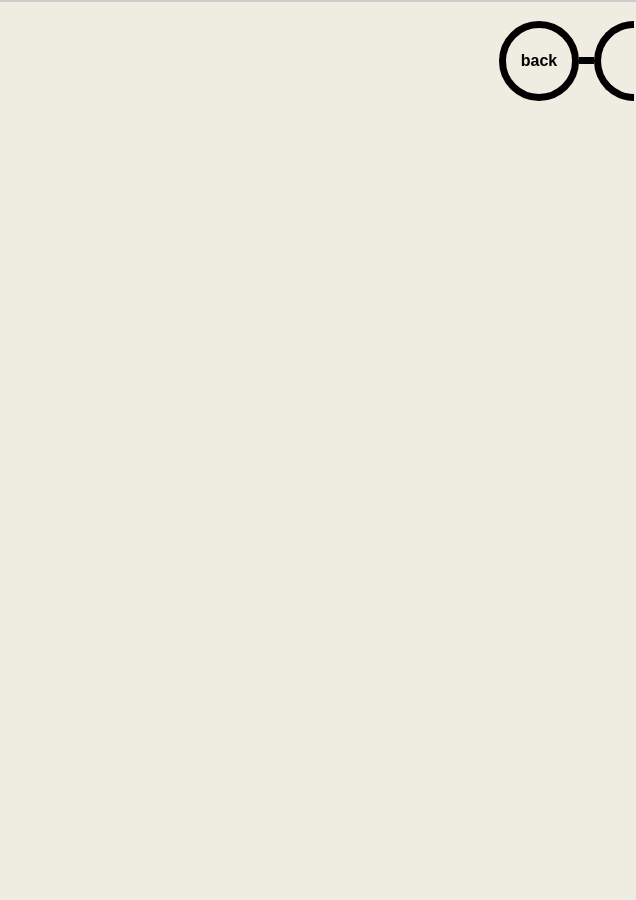
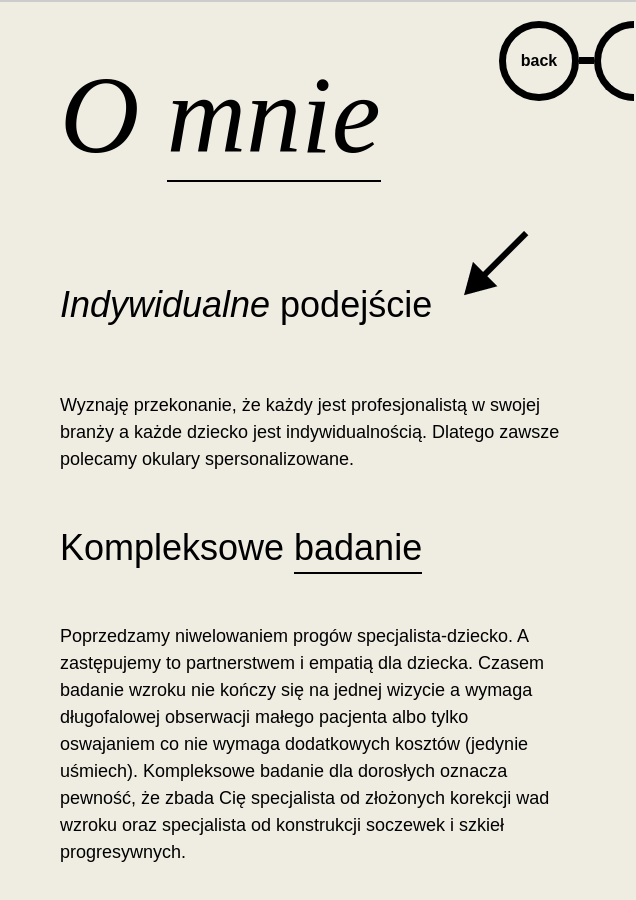
Before and after one commit to astacus777/optician-astro, an Astro site: page /about-us in a window 1280 px wide. Shown: the full height of the page, 644-1280 px from the left. Built offline with nearby package versions, Linux system fonts and the light colour scheme; Astro itself is replaced by a stand-in of ours; a web font is replaced by a local one.

Commit message:
about us page - all components added

```diff
--- a/src/pages/about-us.astro
+++ b/src/pages/about-us.astro
@@ -16,6 +16,20 @@ import '../styles/contact.css';
     <div class="bg-img-contaniner">
     </div>
 
+    <div class="about-us-container">
+      <p class="title-about-us italic">O <span class="border-b-2 border-black pb-1">mnie</span></p>
+      <div class="flex">
+      <p class="text-[36px] mt-[3rem] mb-[3rem]"> <span class="italic font-light font-montserrat">Indywidualne  </span><span class="font-medium ">podejście</span></p>
+      <img src="Arrow 4.png" class="mb-[6rem] ml-8" alt="">
+    </div>
+
+        <p class="about-us-text1">Wyznaję przekonanie, że każdy jest profesjonalistą w swojej branży a każde dziecko jest indywidualnością. Dlatego zawsze polecamy okulary spersonalizowane.</p>
+
+        <p class="text-[36px] mt-[3rem] mb-[3rem]"> <span class="font-medium ">Kompleksowe</span>  <span class="border-b-2 border-black pb-1">badanie</span> </p>
+
+        <p class="about-us-text1"> Poprzedzamy niwelowaniem progów specjalista-dziecko. A zastępujemy to partnerstwem i empatią dla dziecka. Czasem badanie wzroku nie kończy się na jednej wizycie a wymaga długofalowej obserwacji małego pacjenta albo tylko oswajaniem co nie wymaga dodatkowych kosztów (jedynie uśmiech). Kompleksowe badanie dla dorosłych oznacza pewność, że zbada Cię specjalista od złożonych korekcji wad wzroku oraz specjalista od konstrukcji soczewek i szkieł progresywnych.</p>
+
+
 
     </div>
 </Layout>
--- a/src/styles/contact.css
+++ b/src/styles/contact.css
@@ -191,15 +191,20 @@ body {
   /* right text contsiner */
   .about-us-container {
     position: absolute;
-    margin-top: 2rem;
     top: 20%;
     right: 0;
-    border: 2px solid black;
-    width: 50%;
+    width: 45%;
     height: 880px;
 
   }
   .title-about-us {
     font-size: 110px;
     font-weight: 100;
+    font-family: Recoleta Alt;
+    margin-top: 2rem;
+    margin-bottom: 2rem;
   }
+  .about-us-text1 {
+    font-size: 18px;
+    max-width: 502px;
+  }
```
